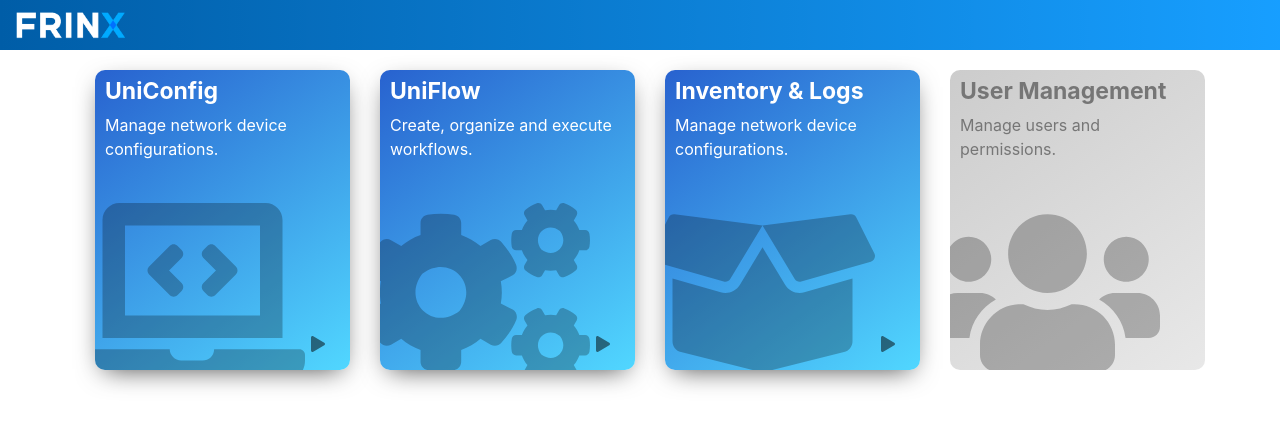
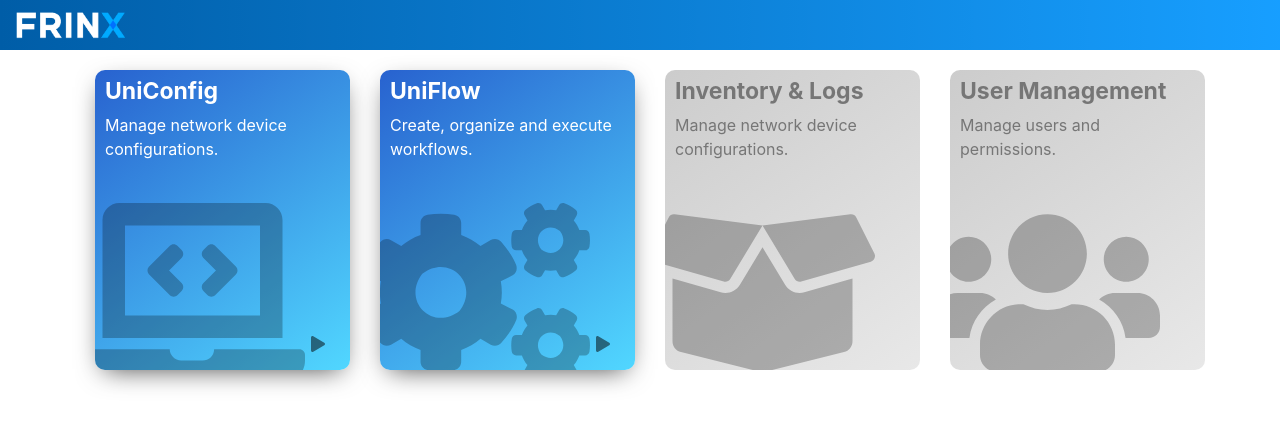
Before and after one commit to FRINXio/frinx-dashboard, a React (Create React App) app in the folder app/: page / in a window 1280 px wide. Shown: the top 426 px of the page. Built offline with nearby package versions, Linux system fonts and the light colour scheme.

Commit message:
Disable inventory tab
Signed-off-by: Adam Chmara <adam.chmara1@gmail.com>

```diff
--- a/app/src/dashboard/Dashboard.js
+++ b/app/src/dashboard/Dashboard.js
@@ -28,7 +28,7 @@
     desc: "Manage network device configurations.",
     link: `${window.location.protocol}//${window.location.hostname}:5601`,
     icon: faBoxOpen,
-    disabled: false,
+    disabled: true,
   },
   {
     title: "User Management",
@@ -51,7 +51,7 @@
                 desc={p.desc}
                 icon={p.icon}
                 style={{ background: "linear-gradient" }}
-                link={p.link}
+                link={p.disabled ? "/" : p.link}
                 disabled={p.disabled}
               />
             </Col>
```
Also changed, not shown: 1 other file (tests, documents, lock files or other folders).
